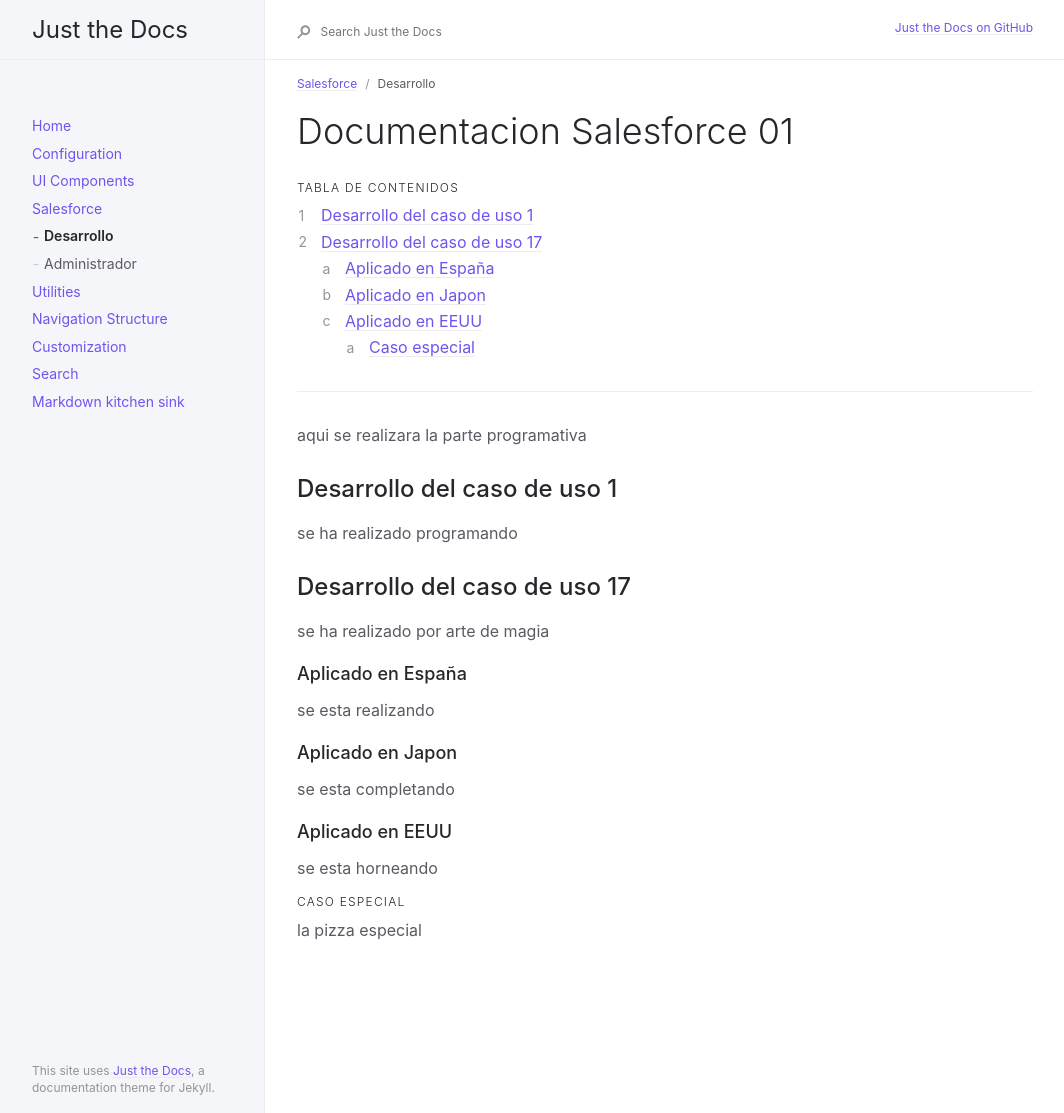
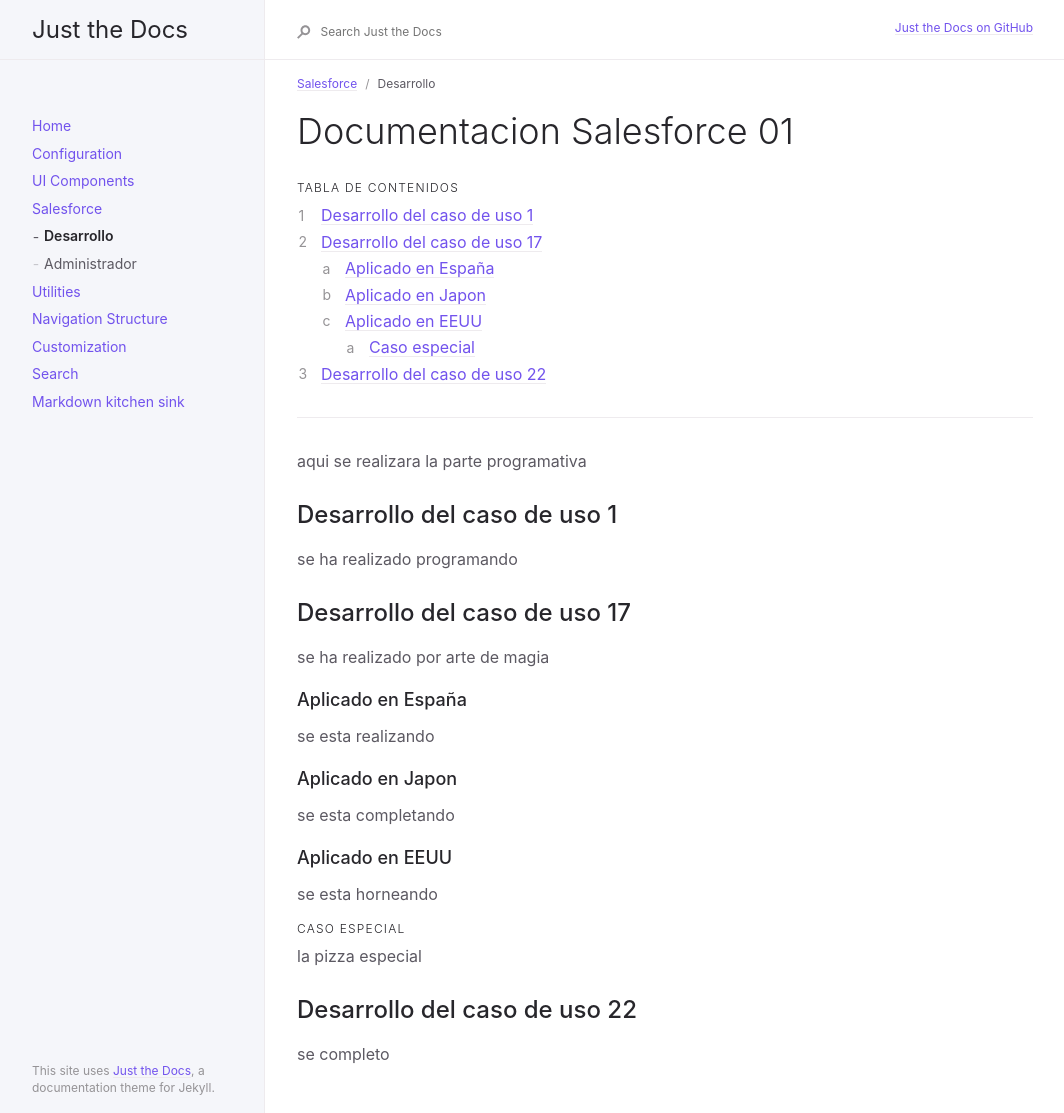
Before and after one commit to abeltranes/abeltranes.github.io, a Jekyll site: the page built from docs/salesforce/doc01.md, in a window 1280 px wide. Shown: the whole page, without its empty margins (91-1155 px from the left). Built offline with Jekyll 4.4.1, drawn with Linux system fonts in a browser that asks for light colours.

Commit message:
Update doc01.md

```diff
--- a/docs/salesforce/doc01.md
+++ b/docs/salesforce/doc01.md
@@ -41,3 +41,7 @@ se esta horneando
 #### Caso especial
 
 la pizza especial
+
+## Desarrollo del caso de uso 22
+
+se completo
```
